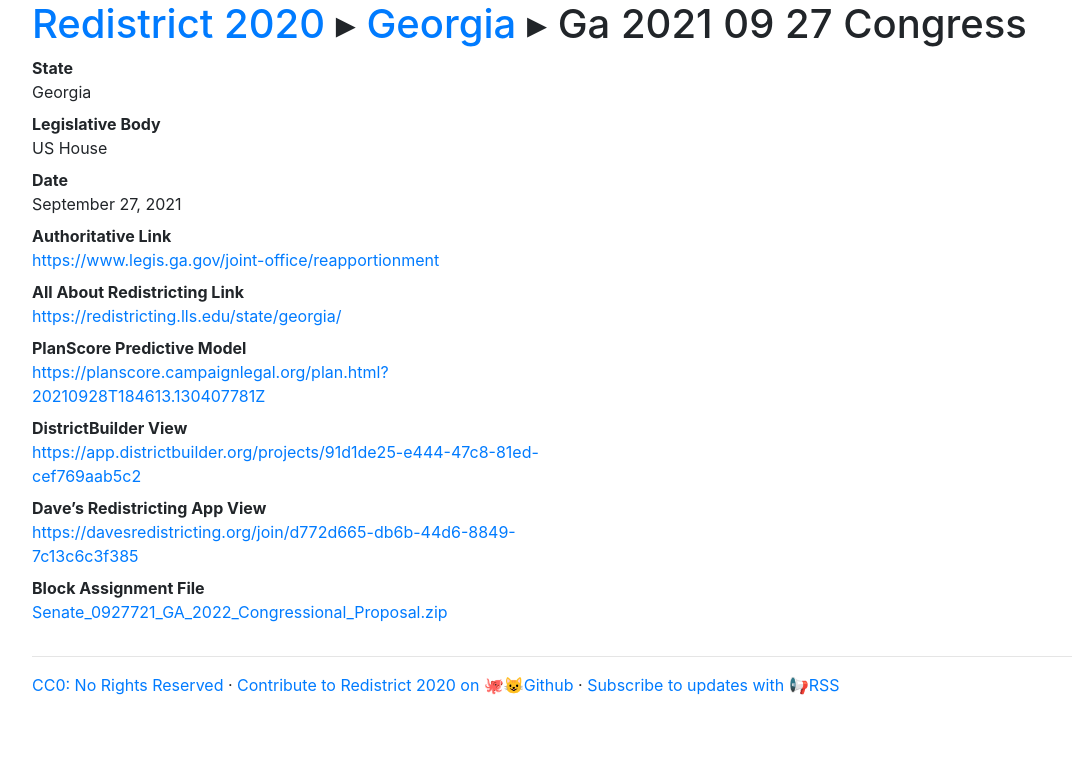
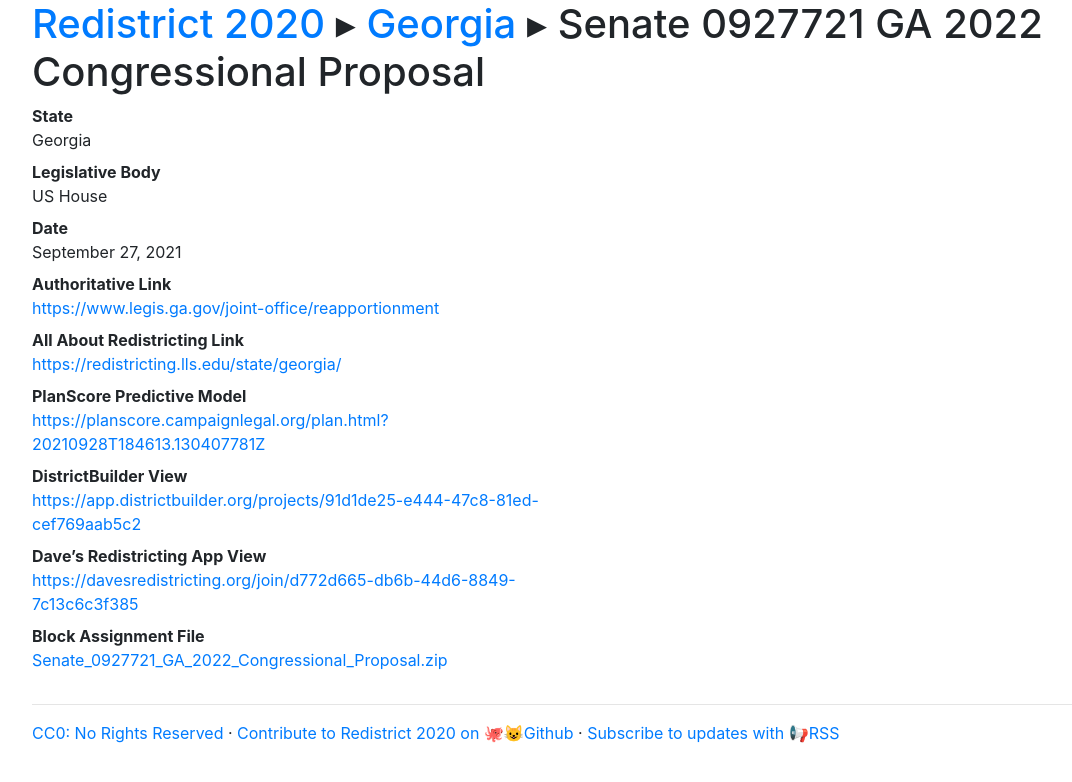
Before and after one commit to PlanScore/Redistrict2020, a Jekyll site: the page built from _plans/GA-2021-09-27-Congress.md, in a window 1280 px wide. Shown: the top 782 px of the page, without its empty margins (53-1125 px from the left). Built offline with Jekyll 4.4.1, drawn with Linux system fonts in a browser that asks for light colours; nearby versions of some CDN libraries.

Commit message:
Update GA-2021-09-27-Congress.md

```diff
--- a/_plans/GA-2021-09-27-Congress.md
+++ b/_plans/GA-2021-09-27-Congress.md
@@ -1,6 +1,6 @@
 ---
 state: Georgia
-title:
+title: Senate 0927721 GA 2022 Congressional Proposal
 body: US House
 date: 2021-09-27
 authoritative_link: https://www.legis.ga.gov/joint-office/reapportionment
```
